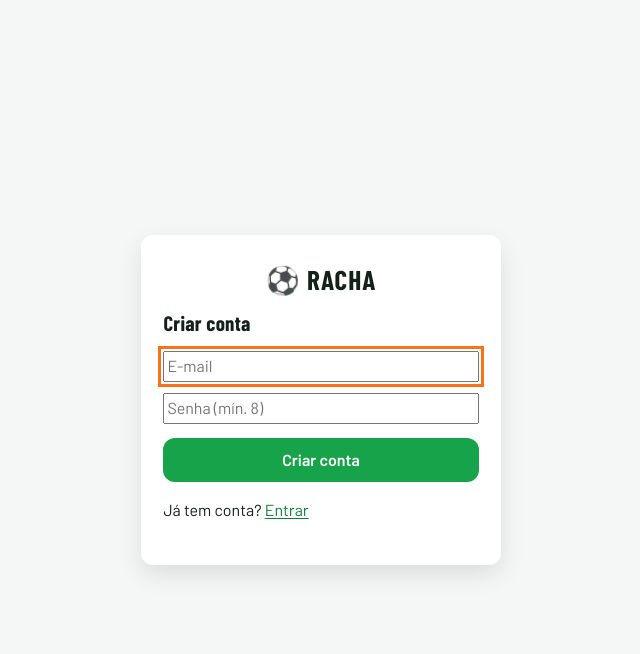
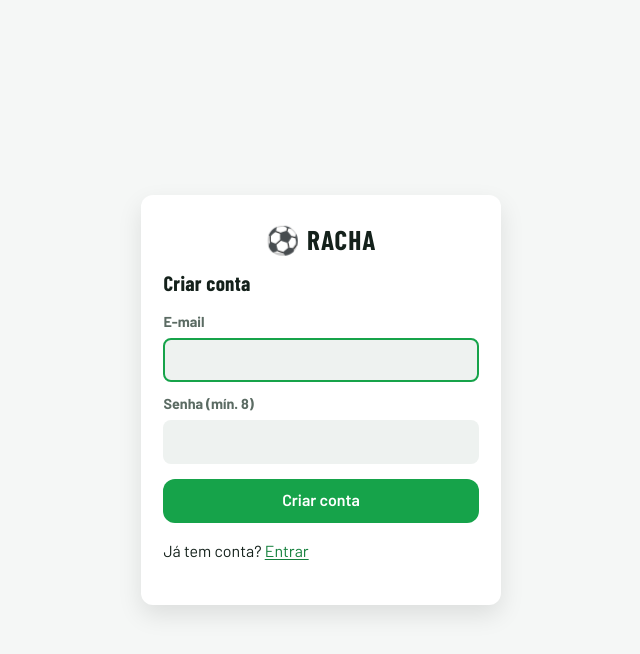
Before and after one commit to Dom1ng0s/Sorteio-Racha, a Flask app: page /signup in a window 1280 px wide. Shown: the top 654 px of the page, without its empty margins (319-959 px from the left). Run offline with Flask 3, Linux system fonts and the light colour scheme.

Commit message:
UI: campos de e-mail/senha com rótulo e borda animada no foco
Co-Authored-By: Claude Opus 4.8 <noreply@anthropic.com>

```diff
--- a/racha_app/static/style.css
+++ b/racha_app/static/style.css
@@ -170,6 +170,21 @@ body.authpage { min-height: 100dvh; display: flex; align-items: center; justify-
 .authcard h2 { margin: .2rem 0 1rem; }
 .stack { display: flex; flex-direction: column; gap: .7rem; }
 .stack button { margin-top: .2rem; }
+
+/* campos de e-mail/senha — borda animada no hover/foco, temática */
+.input-group { display: flex; flex-direction: column; }
+.label {
+  margin-bottom: .3rem; font-size: .9rem; font-weight: bold; color: var(--muted);
+  transition: color .3s cubic-bezier(.25,.01,.25,1);
+}
+.input {
+  width: 100%; height: var(--tap); padding: 0 1rem; font-size: 1rem;
+  background: var(--surface-2); color: var(--text);
+  border: 2px solid transparent; border-radius: .5rem; min-height: auto;
+  transition: border-color .3s cubic-bezier(.25,.01,.25,1), color .3s cubic-bezier(.25,.01,.25,1), background .2s cubic-bezier(.25,.01,.25,1);
+}
+.input:hover, .input:focus, .input-group:hover .input { outline: none; border-color: var(--brand); }
+.input-group:hover .label, .input:focus { color: var(--text); }
 .hint { color: var(--muted); font-size: .85rem; }
 
 /* ---------- botão carregando ---------- */
--- a/racha_app/templates/forgot.html
+++ b/racha_app/templates/forgot.html
@@ -7,7 +7,10 @@
   <p><a href="/login">Voltar</a></p>
 {% else %}
   <form method="post" action="/forgot" class="stack">
-    <input type="email" name="email" placeholder="E-mail" required autocomplete="email" autofocus>
+    <div class="input-group">
+      <label class="label" for="email">E-mail</label>
+      <input class="input" id="email" type="email" name="email" required autocomplete="email" autofocus>
+    </div>
     <button type="submit">Enviar link</button>
   </form>
   <p><a href="/login">Voltar</a></p>
--- a/racha_app/templates/reset.html
+++ b/racha_app/templates/reset.html
@@ -7,7 +7,10 @@
   <p><a href="/forgot">Pedir outro</a></p>
 {% else %}
   <form method="post" action="/reset/{{ token }}" class="stack">
-    <input type="password" name="password" placeholder="Nova senha (mín. 8)" required minlength="8" autocomplete="new-password" autofocus>
+    <div class="input-group">
+      <label class="label" for="password">Nova senha (mín. 8)</label>
+      <input class="input" id="password" type="password" name="password" required minlength="8" autocomplete="new-password" autofocus>
+    </div>
     <button type="submit">Salvar senha</button>
   </form>
 {% endif %}
--- a/racha_app/templates/signup.html
+++ b/racha_app/templates/signup.html
@@ -4,8 +4,14 @@
 <h2>Criar conta</h2>
 <form method="post" action="/signup" class="stack">
   <input type="hidden" name="next" value="{{ next }}">
-  <input type="email" name="email" placeholder="E-mail" required autocomplete="email" autofocus>
-  <input type="password" name="password" placeholder="Senha (mín. 8)" required minlength="8" autocomplete="new-password">
+  <div class="input-group">
+    <label class="label" for="email">E-mail</label>
+    <input class="input" id="email" type="email" name="email" required autocomplete="email" autofocus>
+  </div>
+  <div class="input-group">
+    <label class="label" for="password">Senha (mín. 8)</label>
+    <input class="input" id="password" type="password" name="password" required minlength="8" autocomplete="new-password">
+  </div>
   <button type="submit">Criar conta</button>
 </form>
 <p>Já tem conta? <a href="/login{% if next %}?next={{ next }}{% endif %}">Entrar</a></p>
```
Also changed, not shown: racha_app/templates/login.html (+8 -2 lines).
